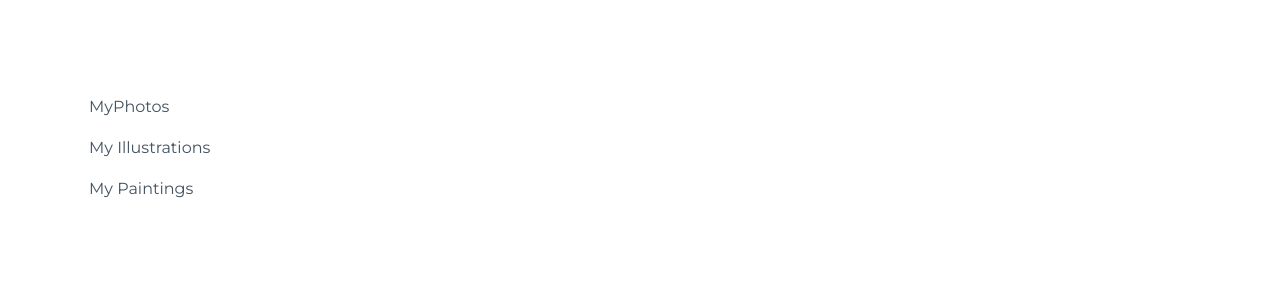
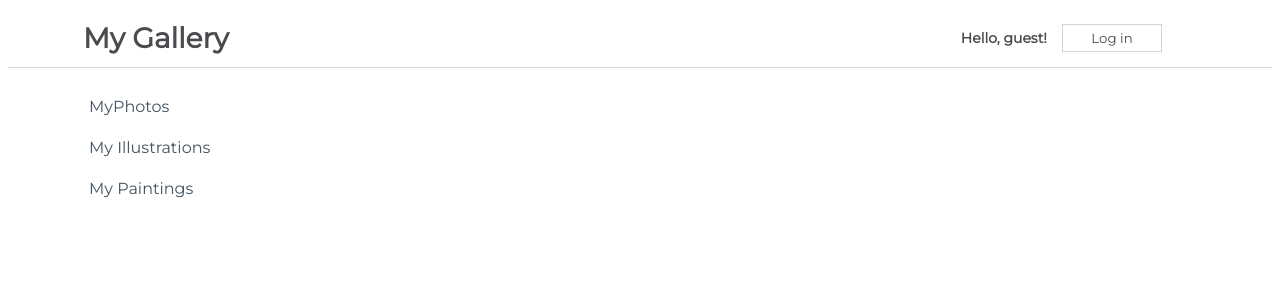
Before and after one commit to gayatrig19/react-challenges, a React (Create React App) app in the folder my-app/: page / in a window 1280 px wide. Shown: the top 300 px of the page. Built offline with nearby package versions, Linux system fonts and the light colour scheme.

Commit message:
Challenge 3 completed, add event listener on button and message for user on login and logout

```diff
--- a/my-app/src/App.js
+++ b/my-app/src/App.js
@@ -1,11 +1,13 @@
 import css from './App.module.css';
 import Sidebar from './components/Sidebar';
+import NavBarSimple from './components/NavBarSimple';
 
 function App() {
   return (
     <div className={css.App}>
       {/* Add your components here */}
       <Sidebar />
+      <NavBarSimple />
     </div>
   );
 }
--- /dev/null
+++ b/my-app/src/components/NavBarSimple.js
@@ -0,0 +1,35 @@
+import React, { Component } from "react";
+import css from './css/NavBarSimple.module.css';
+
+class NavBarSimple extends Component {
+
+    constructor(props) {
+        super(props);
+        this.state = {
+            message: "Hello, guest!",
+            buttonText: "Log in",
+        }
+    }
+
+    handleClick = () => {
+        this.setState((prevState) => ({
+            message: prevState.message === "Hello, guest!" ? "Welcome back, user!" : "Hello, guest!",
+            buttonText: prevState.buttonText === "Logout" ? "Login" : "Logout",
+        }), ()=>  console.log(this.state.message))
+
+    }
+
+    render() {
+        return (
+            <div className={css.NavBar}>
+                <h1>My Gallery</h1>
+                <div>
+                    <span>{this.state.message}</span>
+                    <button onClick={() => this.handleClick()}>{this.state.buttonText}</button>
+                </div>
+            </div>
+        )
+    }
+}
+
+export default NavBarSimple;
```
